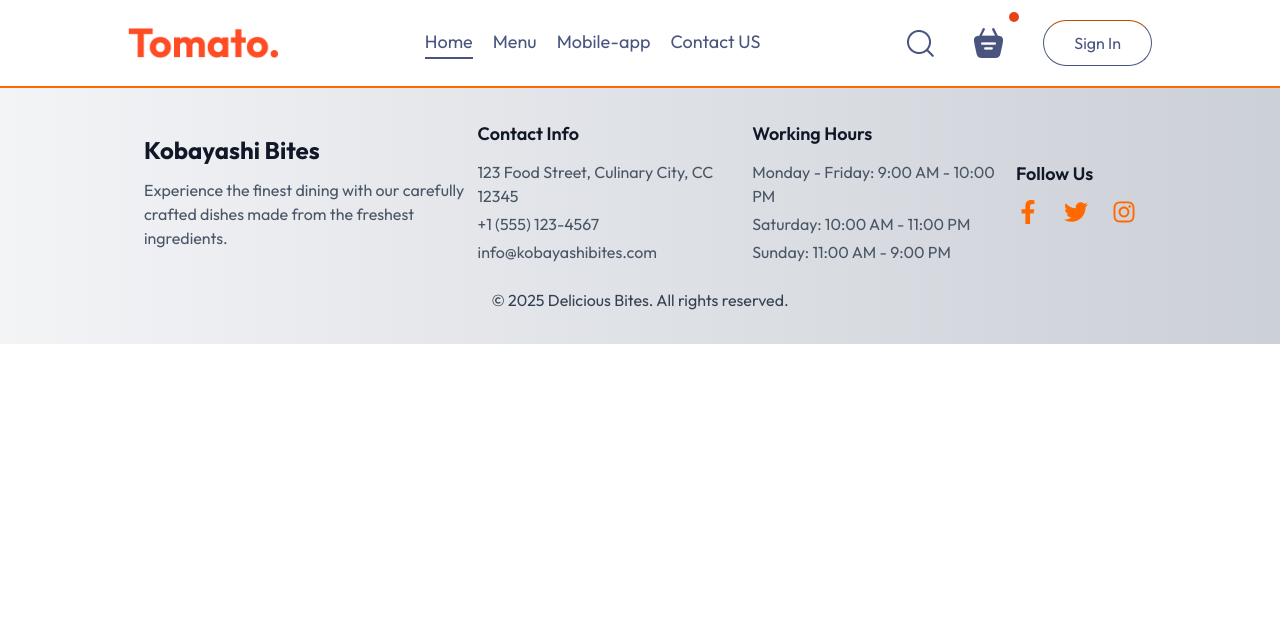
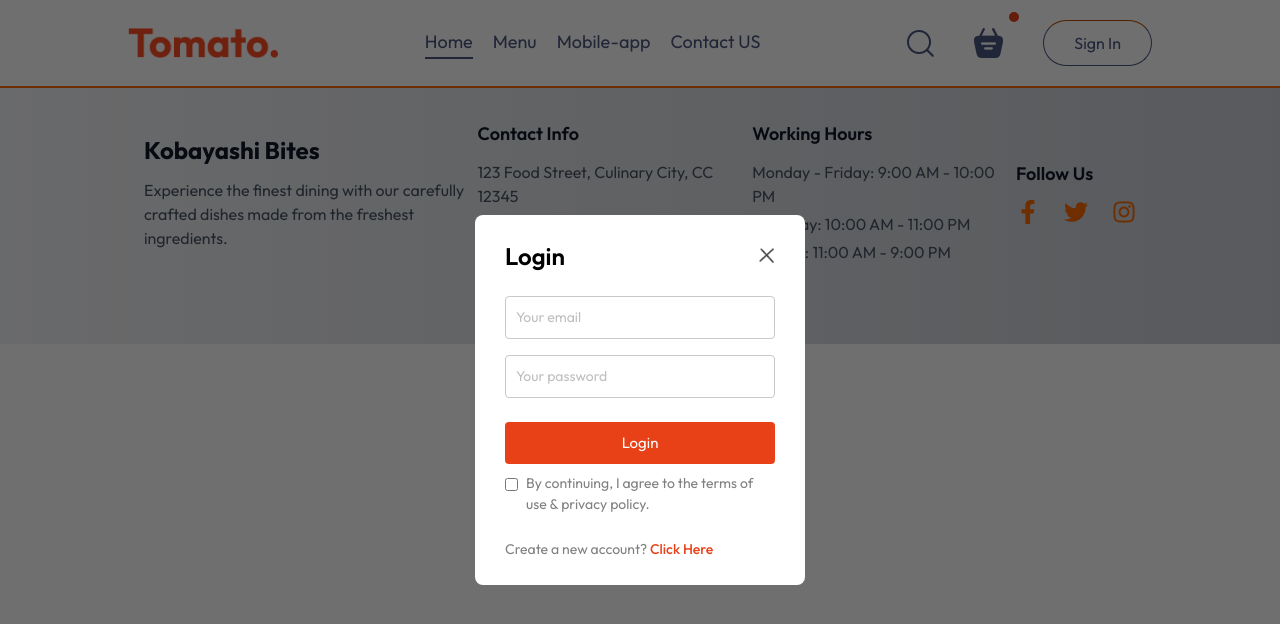
Before and after one commit to nirobsarker012/kobayashi-restaurant, a React (Vite) app: page /cart in a window 1280 px wide. Both pictures are taken after a click on the button "Sign In". Shown: the top 624 px of the page. Built offline with nearby package versions, Linux system fonts and the light colour scheme; the HTML template or start-up script is replaced by a standard one.

Commit message:
add:login-and-registration-section

```diff
--- a/src/App.jsx
+++ b/src/App.jsx
@@ -1,16 +1,19 @@
-import React from "react";
+import React, { useState } from "react";
 import Navbar from "./components/Navbar/Navbar";
 import { Route, Routes } from "react-router-dom";
 import Home from "./pages/Home/Home";
 import Cart from "./pages/Cart/Cart";
 import PlaceOrder from "./pages/PlaceOrder/PlaceOrder";
 import Footer from "./components/Footer/Footer";
+import LoginPopUp from "./components/Login/LoginPopUp";
 
 const App = () => {
+  const [showLogin, setShowLogin] = useState(false);
   return (
     <>
+      {showLogin ? <LoginPopUp setShowLogin={setShowLogin} /> : null}
       <div className="app">
-        <Navbar />
+        <Navbar setShowLogin={setShowLogin} />
         <Routes>
           <Route path="/" element={<Home />} />
           <Route path="/cart" Component={Cart} />
--- /dev/null
+++ b/src/components/Login/LoginPopUp.jsx
@@ -0,0 +1,78 @@
+import React, { useState } from "react";
+import { assets } from "../../assets/frontend_assets/assets";
+
+const LoginPopUp = ({ setShowLogin }) => {
+  const [currentState, setCurrentState] = useState("Login");
+  return (
+    <div className="absolute z-[1] w-full h-full bg-[#00000090] grid">
+      <form className="place-self-center w-[max(23vw,330px)] text-[#808080] bg-white flex flex-col gap-6 py-[25px] px-[30px] rounded-[8px] text-[14px]">
+        <div className="flex justify-between items-center text-black">
+          <h2 className="text-2xl font-semibold">{currentState}</h2>
+          <img
+            onClick={() => setShowLogin(false)}
+            src={assets.cross_icon}
+            alt=""
+            className="cursor-pointer w-[16px]"
+          />
+        </div>
+        {/* Login Pop up input */}
+        <div className="flex flex-col gap-4">
+          {currentState === "Login" ? null : (
+            <input
+              className="outline-none border border-[#c9c9c9] p-[10px] rounded-[4px]"
+              type="text"
+              placeholder="Your name"
+              required
+            />
+          )}
+
+          <input
+            className="outline-none border border-[#c9c9c9] p-[10px] rounded-[4px]"
+            type="email"
+            placeholder="Your email"
+            required
+          />
+          <input
+            className="outline-none border border-[#c9c9c9] p-[10px] rounded-[4px]"
+            type="password"
+            placeholder="Your password"
+            required
+          />
+        </div>
+        <button className="cursor-pointer border-none p-[10px] rounded-[4px] text-white bg-text-primary text-[15px]">
+          {currentState === "Sign Up" ? "Create Account" : "Login"}
+        </button>
+        {/* Login Pop up Condition */}
+        <div className="flex items-start gap-2 -mt-[15px]">
+          <input type="checkbox" required className="mt-[5px]" />
+          <p className="">
+            By continuing, I agree to the terms of use & privacy policy.
+          </p>
+        </div>
+        {currentState === "Login" ? (
+          <p className="">
+            Create a new account?{" "}
+            <span
+              className="cursor-pointer text-text-primary font-medium"
+              onClick={() => setCurrentState("Sign Up")}
+            >
+              Click Here
+            </span>
+          </p>
+        ) : (
+          <p className="">
+            Already have an account ?{" "}
+            <span
+              className="cursor-pointer text-text-primary font-medium"
+              onClick={() => setCurrentState("Login")}
+            >
+              Login Here
+            </span>
+          </p>
+        )}
+      </form>
+    </div>
+  );
+};
+
+export default LoginPopUp;
--- a/src/components/Navbar/Navbar.jsx
+++ b/src/components/Navbar/Navbar.jsx
@@ -2,7 +2,7 @@ import React, { useState } from "react";
 import { assets } from "../../assets/frontend_assets/assets";
 import { Link } from "react-router-dom";
 
-const Navbar = () => {
+const Navbar = ({ setShowLogin }) => {
   const [menu, setMenu] = useState("Home");
   return (
     <nav className="py-[20px] flex justify-between items-center">
@@ -43,7 +43,10 @@ const Navbar = () => {
           <img src={assets.basket_icon} alt="" />
           <div className="absolute min-w-[10px] min-h-[10px] bg-[#e84118] -top-4 -right-4 rounded-[5px]"></div>
         </div>
-        <button className="bg-transparent text-[16px] py-[7px] px-[20px]  text-items border border-t-amber-700 lg:py-[10px] lg:px-[30px] cursor-pointer rounded-[50px] hover:bg-[#fff4f2] transition-all duration-300">
+        <button
+          onClick={() => setShowLogin(true)}
+          className="bg-transparent text-[16px] py-[7px] px-[20px]  text-items border border-t-amber-700 lg:py-[10px] lg:px-[30px] cursor-pointer rounded-[50px] hover:bg-[#fff4f2] transition-all duration-300"
+        >
           Sign In
         </button>
       </div>
```
